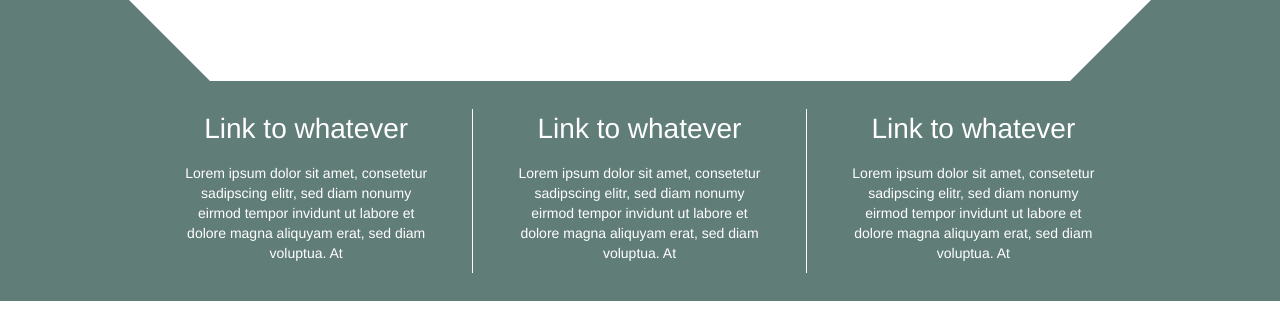
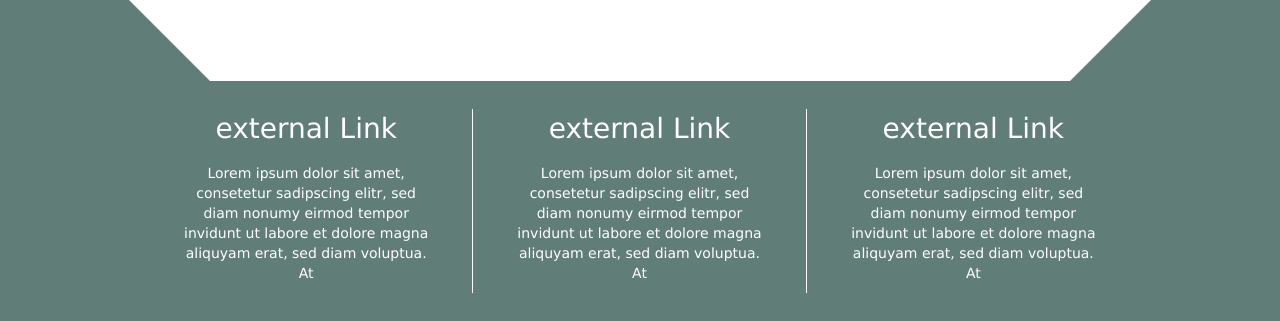
Before and after one commit to cyntss/thomas-evaluation, a plain HTML site: page index.html in a window 1280 px wide. Shown: the part 671-992 px from the top of the page. Drawn offline with nearby package versions, Linux system fonts and the light colour scheme.

Commit message:
textual exchanges

```diff
--- a/css/theme.less
+++ b/css/theme.less
@@ -1,6 +1,7 @@
 @import "lib.less";
 body {
 	color: @Black;
+	font-family: 'Verdana', 'Arial', sans-serif;
 }
 
 a {
--- a/index.html
+++ b/index.html
@@ -5,7 +5,7 @@
     <meta http-equiv="X-UA-Compatible" content="IE=edge">
     <meta name="viewport" content="width=device-width, initial-scale=1">
     <!-- The above 3 meta tags *must* come first in the head; any other head content must come *after* these tags -->
-    <title>KCM most impressive dashboard</title>
+    <title>KCM partner & employee dashboard</title>
 
     <!-- Bootstrap -->
     <link href="css/bootstrap.min.css" rel="stylesheet">
@@ -40,15 +40,15 @@
     </section>
     <footer>
       <div>
-        <a href="http://www.test.de" target="_blank">Link to whatever</a>
+        <a href="http://www.test.de" target="_blank">external Link</a>
         <p class="link_desc">Lorem ipsum dolor sit amet, consetetur sadipscing elitr, sed diam nonumy eirmod tempor invidunt ut labore et dolore magna aliquyam erat, sed diam voluptua. At</p>
       </div>
       <div>
-        <a href="http://www.test.de" target="_blank">Link to whatever</a>
+        <a href="http://www.test.de" target="_blank">external Link</a>
         <p class="link_desc">Lorem ipsum dolor sit amet, consetetur sadipscing elitr, sed diam nonumy eirmod tempor invidunt ut labore et dolore magna aliquyam erat, sed diam voluptua. At</p>
       </div>
       <div>
-        <a href="http://www.test.de" target="_blank">Link to whatever</a>
+        <a href="http://www.test.de" target="_blank">external Link</a>
         <p class="link_desc">Lorem ipsum dolor sit amet, consetetur sadipscing elitr, sed diam nonumy eirmod tempor invidunt ut labore et dolore magna aliquyam erat, sed diam voluptua. At</p>
       </div>
     </footer>
```
Also changed, not shown: css/theme.css.
